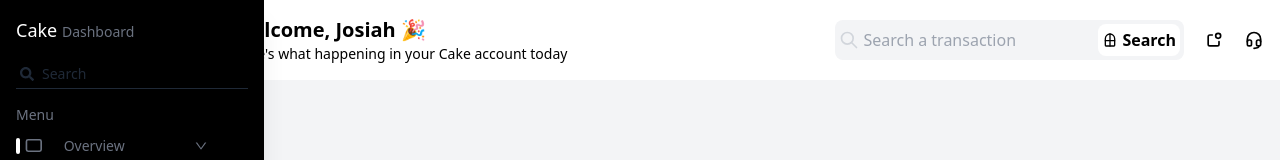
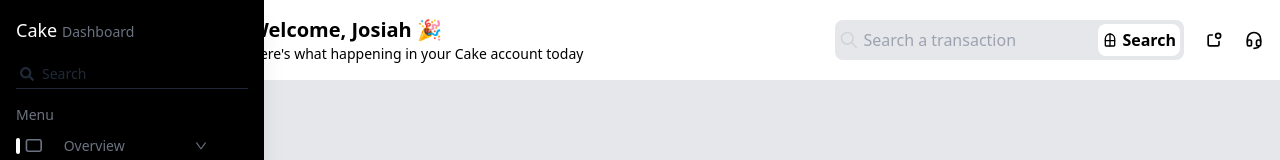
Before and after one commit to fagbenjaenoch/cake-dashboard, a Next.js app: page / in a window 1280 px wide. Shown: the top 160 px of the page. Built offline with nearby package versions, Linux system fonts and the light colour scheme.

Commit message:
update: adjusted the gray background

```diff
--- a/components/Header.jsx
+++ b/components/Header.jsx
@@ -12,14 +12,14 @@ const Header = () => {
 
   return (
     <div className="p-4 flex flex-row items-center justify-between text-black bg-white">
-      <div className="block">
+      <div className="block ml-4">
         <h1 className="text-xl font-bold">Welcome, Josiah 🎉</h1>
         <p className="text-sm">
           Here&apos;s what happening in your Cake account today
         </p>
       </div>
       <div className="hidden lg:flex lg:flex-row items-center gap-5">
-        <div className="flex items-center gap-1 bg-gray-100 p-1 rounded-lg">
+        <div className="flex items-center gap-1 bg-gray-200 p-1 rounded-lg">
           <TbSearch className="text-gray-300" size={20} />
           <input
             type="text"
@@ -28,7 +28,7 @@ const Header = () => {
             className="outline-none bg-transparent"
             placeholder="Search a transaction"
           />
-          <button className="bg-white p-1 rounded-lg font-semibold flex flex-row items-center gap-1">
+          <button className="bg-white p-1 rounded-lg font-semibold flex flex-row items-center gap-1 hover:shadow-lg">
             <TbWindow /> Search
           </button>
         </div>
--- a/components/Sidebar.jsx
+++ b/components/Sidebar.jsx
@@ -28,7 +28,7 @@ const Sidebar = ({ children }) => {
         <Tabs tabs={sideBarTabs} />
       </div>
 
-      <main className="ml-[13.6rem] w-ful bg-gray-100 h-screen">
+      <main className="ml-[13.6rem] w-ful bg-gray-200 h-screen">
         {children}
       </main>
     </div>
```
